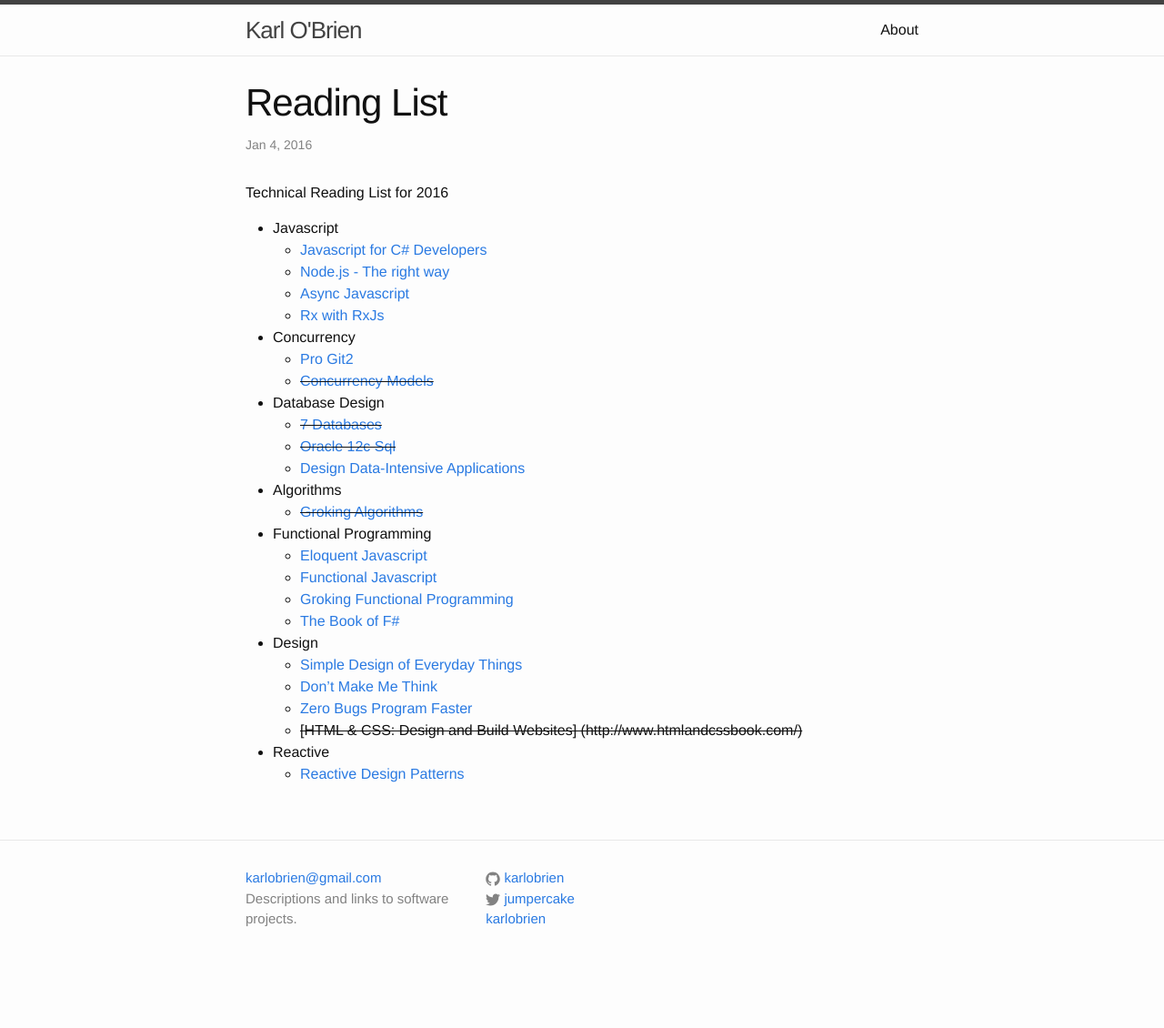
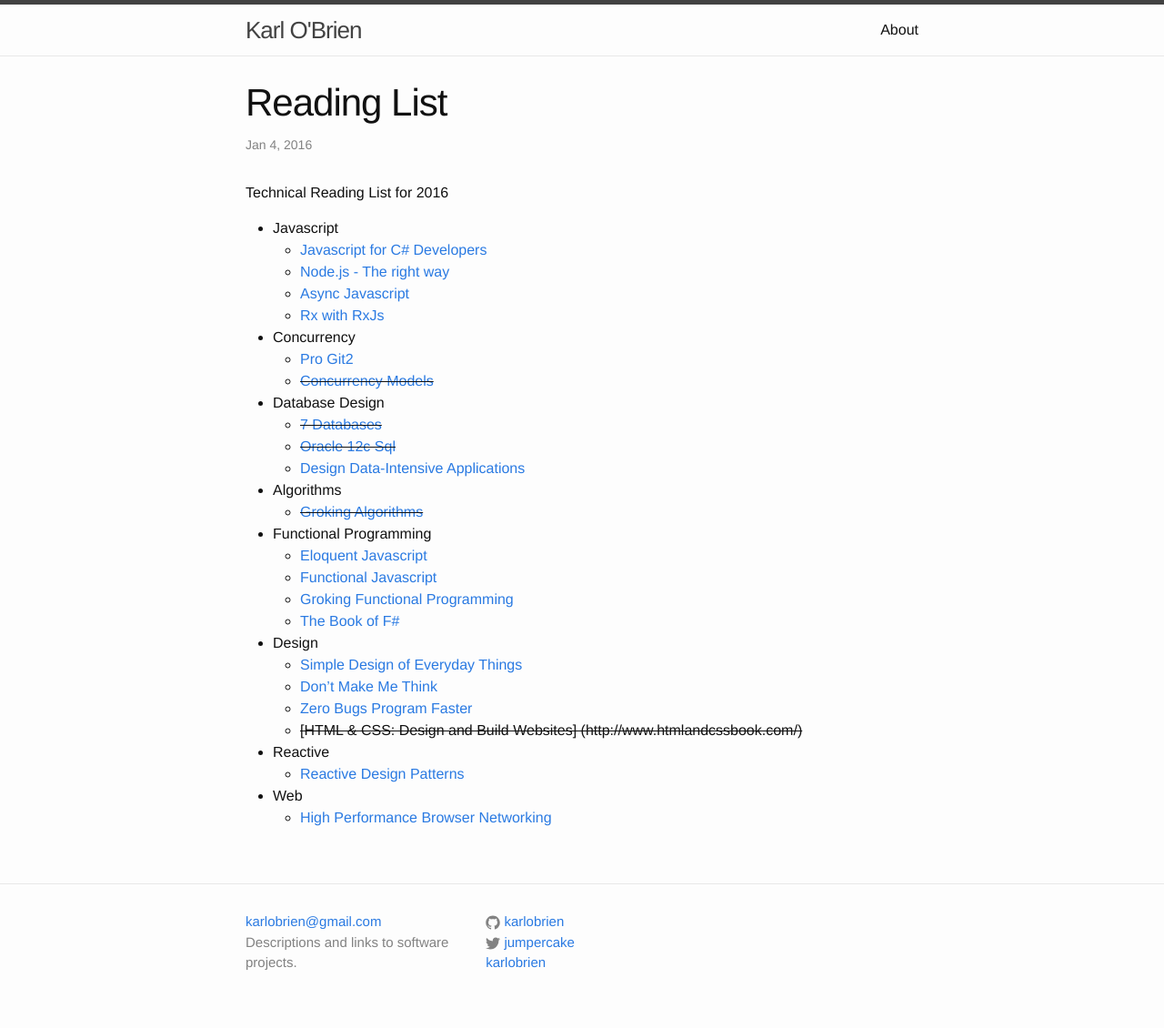
Before and after one commit to karlobrien/karlobrien.github.com, a Jekyll site: the page built from _posts/2016-01-03-Reading-List.markdown, in a window 1280 px wide. Shown: the whole page at 91% size. Built offline with Jekyll 4.4.1, drawn with Linux system fonts in a browser that asks for light colours; before the commit the page ends 1082 px from its top, so only the background shows below that.

Commit message:
new book for reading

```diff
--- a/_posts/2016-01-03-Reading-List.markdown
+++ b/_posts/2016-01-03-Reading-List.markdown
@@ -32,3 +32,5 @@ Technical Reading List for 2016
   * <del>[HTML & CSS: Design and Build Websites] (http://www.htmlandcssbook.com/)</del>
 * Reactive
   * [Reactive Design Patterns](https://www.manning.com/books/reactive-design-patterns)
+* Web
+  * [High Performance Browser Networking](https://www.amazon.com/High-Performance-Browser-Networking-performance/dp/1449344763/ref=as_li_ss_tl?ie=UTF8&linkCode=ll1&tag=eejs-20&linkId=c73d0d3fc227d36ddc90e2d708f3fb8a)
```
